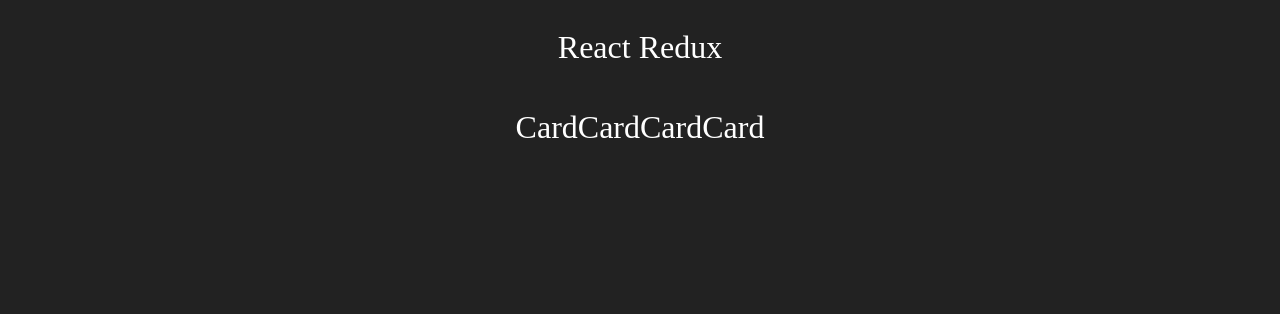
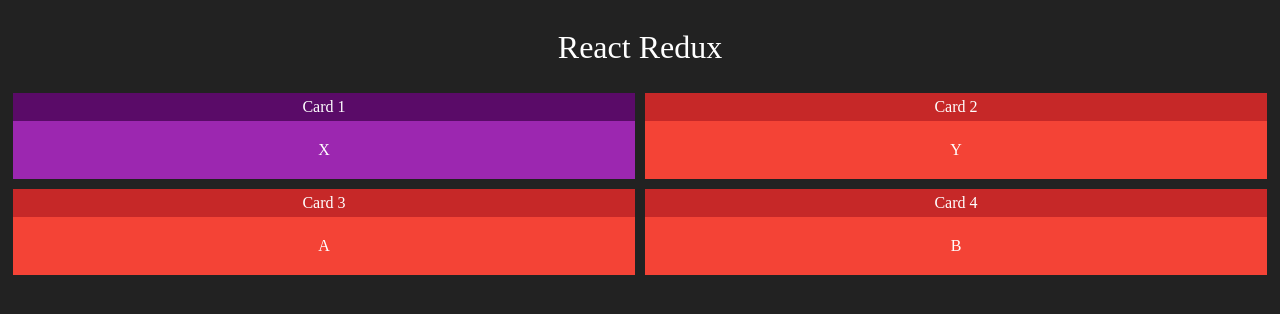
Before and after one commit to JoseVieiraCF/Redux, a React (Create React App) app: page / in a window 1280 px wide. Shown: the top 314 px of the page. Built offline with nearby package versions, Linux system fonts and the light colour scheme.

Commit message:
Upgrading the card css file

```diff
--- a/src/App.css
+++ b/src/App.css
@@ -1,7 +1,8 @@
 .App{
     display: flex;
     flex-direction: column;
-    align-items: center;
+    align-items: stretch;
+    text-align: center;
 }
 
 h1{
--- a/src/App.js
+++ b/src/App.js
@@ -8,10 +8,13 @@
     <div className="App">
       <h1>React Redux</h1>
       <div className="linha">
-      <Card/>
-      <Card/>
-      <Card/>
-      <Card/>
+        <Card title="Card 1" Purple>X</Card>
+        <Card title="Card 2" Red>Y</Card>
+      </div>
+
+      <div className="linha">
+        <Card title="Card 3" Red>A</Card>
+        <Card title="Card 4" Red>B</Card>
       </div>
 
     </div>
--- a/src/components/Card.css
+++ b/src/components/Card.css
@@ -0,0 +1,29 @@
+.Card{
+    flex: 1;
+    display: flex;
+    flex-direction: column;
+    margin: 5px;
+}
+
+.Card .Header{
+    display: flex;
+    justify-content: center;
+    padding: 5px;
+
+}
+
+.Card .Content{
+    padding: 20px;
+}
+
+.Card.Red .Header { color: #fff; background-color: #c62828; }
+.Card.Red .Content { background-color: #f44336; }
+
+.Card.Green .Header { color: #fff; background-color: #2e7d32; }
+.Card.Green .Content { background-color: #4caf50; }
+
+.Card.Blue .Header { color: #fff; background-color: #1565c0; }
+.Card.Blue .Content { background-color: #2196f3; }
+
+.Card.Purple .Header { color: #fff; background-color: #5a0b68; }
+.Card.Purple .Content { background-color: #9c27b0; }
--- a/src/components/Card.js
+++ b/src/components/Card.js
@@ -2,8 +2,23 @@
 
 import './Card.css';
 
-export default function Card(){
+export default function Card(props){
+    function getColor(props){
+        if(props.Red) return "Red";
+        if(props.Green) return "Green";
+        if(props.Blue) return "Blue";
+        if(props.Purple) return "Purple";
+    }
+
+
     return(
-        <h1>Card</h1>
+        <div className={`Card ${getColor(props)}`}>
+            <div className="Header">
+                <span>{props.title}</span>
+            </div>
+            <div className="Content">
+                {props.children}
+            </div>
+        </div>
     );
 }
```
